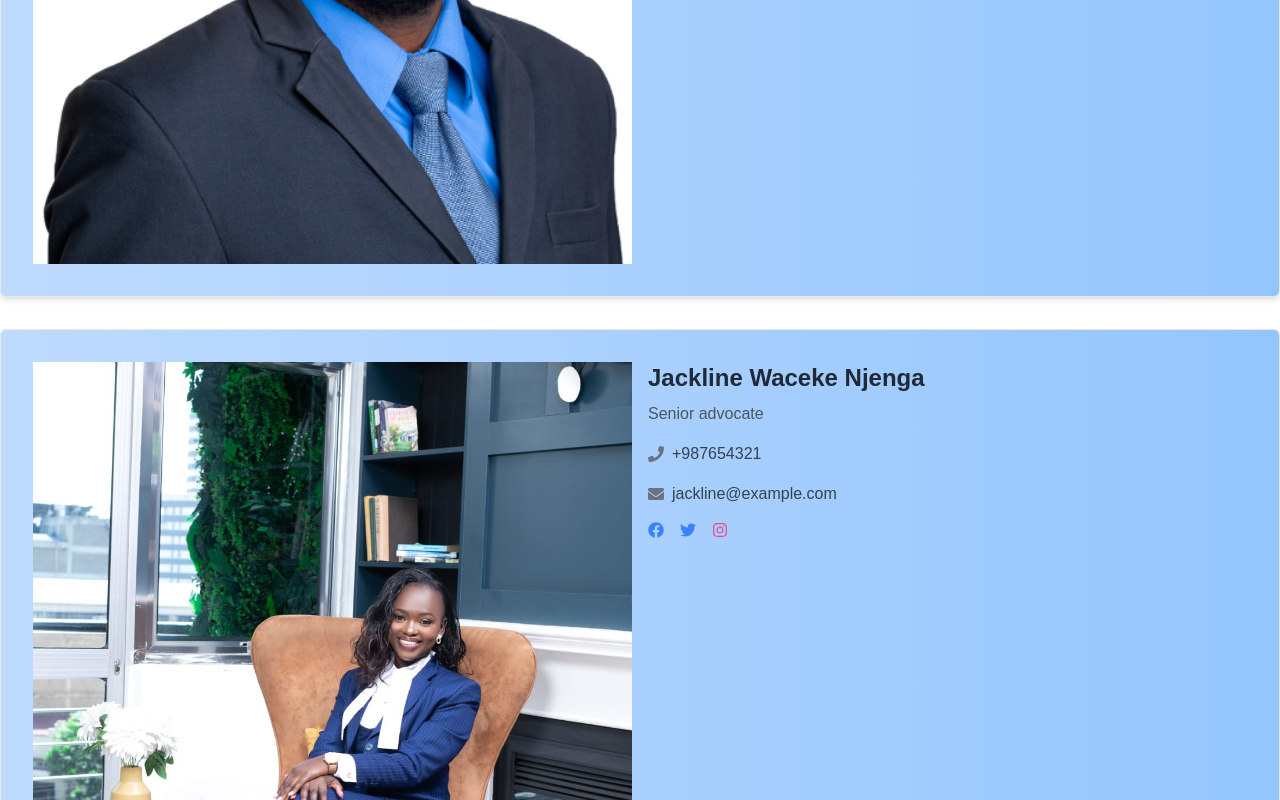
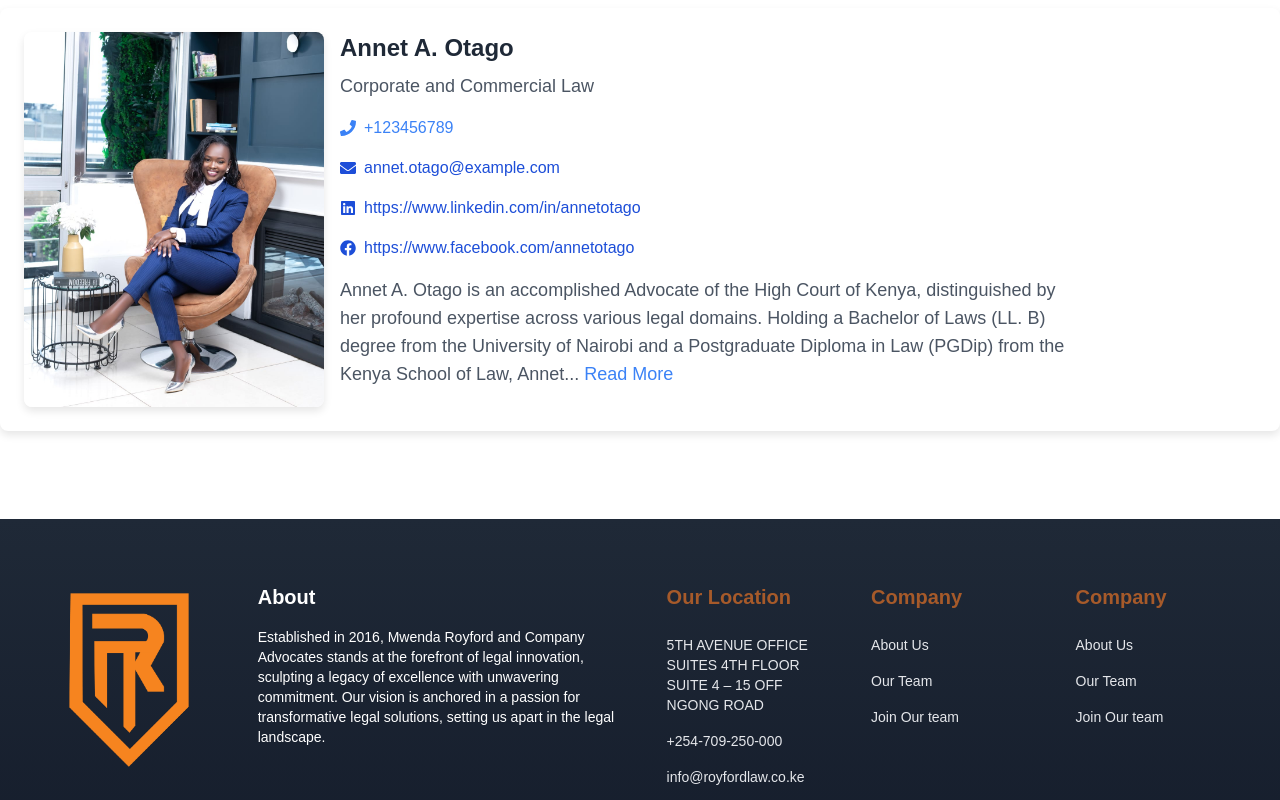
Before and after one commit to rencyngina/law-firm, a Next.js app: page /Our-lawyer in a window 1280 px wide. Shown: the part 840-1640 px from the top of the page. Built offline with nearby package versions, Linux system fonts and the light colour scheme.

Commit message:
update components styling

```diff
--- a/src/components/Footer/FooterLinks.jsx
+++ b/src/components/Footer/FooterLinks.jsx
@@ -1,5 +1,4 @@
 // import { IconBrandTwitter, IconBrandYoutube, IconBrandInstagram } from '@tabler/icons-react';
-
 import { FaYoutube } from "react-icons/fa";
 import Image from "next/image";
 import { BsTwitterX } from "react-icons/bs";
@@ -12,10 +11,11 @@ function FooterLinks() {
           <div className="lg:flex lg:items-start lg:gap-8">
             <div className="text-teal-300">
               <Image
-                src="/images/LOGOS3-removebg.png"
+                src="/images/MWENDA ROYFORD LOGO-03 (1).png"
                 alt="Logo"
                 height={350}
-                width={400}
+                width={850}
+                // className="w-full h-80"
               />
             </div>
             <div className="mt-8 grid grid-cols-2 gap-8 lg:mt-0 lg:grid-cols-5 lg:gap-y-16">
@@ -40,14 +40,6 @@ function FooterLinks() {
                       href="#"
                       className="transition hover:opacity-75 text-gray-200"
                     >
-                      ACK Garden Annex, 6th Floor, 1st Ngong Avenue
-                    </a>
-                  </li>
-                  <li className="flex items-center">
-                    <a
-                      href="#"
-                      className="transition hover:opacity-75 text-gray-200"
-                    >
                       5TH AVENUE OFFICE SUITES 4TH FLOOR SUITE 4 – 15 OFF NGONG
                       ROAD
                     </a>
@@ -62,10 +54,43 @@ function FooterLinks() {
                   </li>
                   <li className="flex items-center">
                     <p className="transition hover:opacity-75 text-gray-200">
-                      info@mwendaroyfordadvocates.co.ke
+                      info@royfordlaw.co.ke
                     </p>
                   </li>
                 </ul>
+              </div>
+              <div className="flex lg:block gap-10">
+                <div className="col-span-2 sm:col-span-1">
+                  <p className="font-bold  text-[#A65A2A] lg:text-xl sm:text-lg">
+                    Company
+                  </p>
+                  <ul className=" lg:text-sm sm:text-sm mt-6 space-y-4 text-sm">
+                    <li>
+                      <a
+                        href="#"
+                        className="transition hover:opacity-75 text-gray-200"
+                      >
+                        About Us
+                      </a>
+                    </li>
+                    <li>
+                      <a
+                        href="#"
+                        className="transition hover:opacity-75 text-gray-200"
+                      >
+                        Our Team
+                      </a>
+                    </li>
+                    <li>
+                      <a
+                        href="#"
+                        className="transition hover:opacity-75 text-gray-200"
+                      >
+                        Join Our team
+                      </a>
+                    </li>
+                  </ul>
+                </div>
               </div>
               <div className="flex lg:block gap-10">
                 <div className="col-span-2 sm:col-span-1">
--- a/src/components/LawyerCard.jsx
+++ b/src/components/LawyerCard.jsx
@@ -1,59 +1,98 @@
-import React from "react";
-import { FaPhone, FaEnvelope } from "react-icons/fa";
-import { FaFacebook, FaTwitter, FaInstagram } from "react-icons/fa";
+// LawyerCard.js
+import React, { useState } from "react";
+import { FaPhone, FaEnvelope, FaLinkedin, FaFacebook } from "react-icons/fa";
 import Image from "next/image";
+import styled from "styled-components";
+
+const CardContainer = styled.div`
+  background: #fff;
+  padding: 1.5rem;
+  box-shadow: 0 4px 8px rgba(0, 0, 0, 0.1);
+  transition: box-shadow 0.3s ease;
+  margin-bottom: 1.5rem;
+  border-radius: 8px;
+  overflow: hidden;
+
+  &:hover {
+    box-shadow: 0 8px 16px rgba(0, 0, 0, 0.2);
+  }
+
+  @media (min-width: 768px) {
+    display: flex;
+  }
+`;
+
+const ImageContainer = styled.div`
+  width: 100%;
+  max-width: 300px;
+  margin-bottom: 1rem;
+  border-radius: 8px;
+  overflow: hidden;
+  box-shadow: 0 4px 8px rgba(0, 0, 0, 0.1);
+
+  @media (min-width: 768px) {
+    margin-bottom: 0;
+    margin-right: 1rem;
+  }
+`;
+
+const BioContainer = styled.div`
+  width: 100%;
+
+  @media (min-width: 768px) {
+    width: 60%;
+  }
+`;
 
 const LawyerCard = ({ lawyer }) => {
+  const [readMore, setReadMore] = useState(false);
+
   return (
-    <div className="mb-8 md:flex bg-gradient-to-r from-blue-200 to-blue-300 p-6 md:p-8 rounded-md shadow-md border border-gray-200 hover:shadow-lg transition duration-300">
-      <div className="md:w-1/2 md:mr-4">
-        <Image
-            width={1000}
-            height={980}
-          src={lawyer.image}
-          alt={lawyer.name}
-          className="w-full h-full object-cover"
-        />
-      </div>
-      <div className="md:w-1/2">
-        <h2 className="text-2xl font-semibold mb-2 text-gray-800">{lawyer.name}</h2>
-        <p className="text-gray-600 mb-4">{lawyer.work}</p>
+    <CardContainer>
+      <ImageContainer>
+        <div className="relative w-full h-79 overflow-hidden">
+          <Image
+            src={lawyer.image}
+            alt={lawyer.name}
+            width={300}
+            height={300}
+            objectFit="cover"
+            className="w-full h-full"
+          />
+        </div>
+      </ImageContainer>
+      <BioContainer>
+        <h2 className="text-2xl font-semibold mb-2 text-gray-800">
+          {lawyer.name}
+        </h2>
+        <p className="lg:text-lg text-sm text-gray-600 mb-4">{lawyer.work}</p>
         <div className="flex items-center mb-4">
-          <FaPhone className="text-gray-500 mr-2" />
-          <p className="text-gray-700">{lawyer.phone}</p>
+          <FaPhone className="text-blue-500 mr-2" />
+          <p className="text-blue-500">{lawyer.phone}</p>
         </div>
         <div className="flex items-center mb-4">
-          <FaEnvelope className="text-gray-500 mr-2" />
-          <p className="text-gray-700">{lawyer.email}</p>
+          <FaEnvelope className="text-blue-700 mr-2" />
+          <p className="text-blue-700">{lawyer.email}</p>
         </div>
-        <div className="flex space-x-4">
-          <a
-            href={lawyer.facebook}
-            target="_blank"
-            rel="noopener noreferrer"
-            className="text-blue-500 hover:text-blue-700 transition duration-300 focus:outline-none focus:underline"
+        <div className="flex items-center mb-4">
+          <FaLinkedin className="text-blue-700 mr-2" />
+          <p className="text-blue-700">{lawyer.linkedin}</p>
+        </div>
+        <div className="flex items-center mb-4">
+          <FaFacebook className="text-blue-700 mr-2" />
+          <p className="text-blue-700">{lawyer.facebook}</p>
+        </div>
+        <p className="lg:text-lg text-sm text-gray-600 mb-4">
+          {readMore ? lawyer.bio : `${lawyer.bio.substring(0, 300)}...`}
+          <span
+            className="text-blue-500 cursor-pointer"
+            onClick={() => setReadMore(!readMore)}
           >
-            <FaFacebook />
-          </a>
-          <a
-            href={lawyer.twitter}
-            target="_blank"
-            rel="noopener noreferrer"
-            className="text-blue-500 hover:text-blue-700 transition duration-300 focus:outline-none focus:underline"
-          >
-            <FaTwitter />
-          </a>
-          <a
-            href={lawyer.instagram}
-            target="_blank"
-            rel="noopener noreferrer"
-            className="text-pink-500 hover:text-pink-700 transition duration-300 focus:outline-none focus:underline"
-          >
-            <FaInstagram />
-          </a>
-        </div>
-      </div>
-    </div>
+            {readMore ? " Read Less" : " Read More"}
+          </span>
+        </p>
+      </BioContainer>
+    </CardContainer>
   );
 };
 
--- a/src/components/nav.jsx
+++ b/src/components/nav.jsx
@@ -127,11 +127,11 @@ const LandingNavBar = () => {
         <div className="flex items-center">
           <Link href="/">
             <Image
-              src="/images/LOGOS3-removebg.png"
+              src="/images/MWENDA ROYFORD LOGO-03 (1).png"
               alt="Logo"
               className="cursor-pointer"
-              height={90}
-              width={200}
+              height={40}
+              width={80}
             />
           </Link>
         </div>
--- a/src/components/section1.jsx
+++ b/src/components/section1.jsx
@@ -1,3 +1,4 @@
+/* eslint-disable react/no-unescaped-entities */
 import React, { useEffect, useCallback, useRef } from "react";
 import { motion, useAnimation } from "framer-motion";
 import Image from "next/image";
@@ -30,7 +31,6 @@ const Section1 = () => {
       { ref: thirdSectionControls, offset: 800, controls: thirdSectionControls },
     ];
   }, [firstSectionControls, secondSectionControls, thirdSectionControls]);
-
 
   return (
     <div
--- a/src/pages/Our-lawyer.jsx
+++ b/src/pages/Our-lawyer.jsx
@@ -9,27 +9,32 @@ const Lawyer = () => {
   const teamData = [
     {
       id: 1,
-      name: "Nkonge Royford Mwenda",
-      bio: "",
-      image: "/images/JKTK.webp",
+      name: "Nkonge R. Mwenda",
+      bio: "Nkonge Royford Mwenda, a legal luminary and visionary leader, is the driving force behind Mwenda Royford and Company Advocates. Admitted to the Kenya Bar in 2016, he boasts expertise in Civil and Commercial Law, Litigation, Environmental Law, Election Petitions, Arbitration, and more. With an LL.B from ANU, a Diploma from the Kenya School of Law, and ongoing LLM studies at UON, Mr. Mwenda's academic prowess seamlessly blends with practical acumen. As an Advocate of the High Court, he shapes legal landscapes with finesse, making Mwenda Royford a beacon of innovation and success.",
+      image: "/images/Mwenda2.jpg",
       work: "Senior advocate",
-      email: "royford@example.com",
+      email: "mwenda@royfordlaw.com",
       phone: "+123456789",
       facebook: "https://www.facebook.com/royford",
+      linkedin: "royfordmwenda",
       twitter: "https://www.twitter.com/royford",
       instagram: "https://www.instagram.com/royford",
     },
     {
       id: 2,
-      name: "Jackline Waceke Njenga",
-      bio: "",
-      image: '/images/lawyers/lawyer1.jpeg',
-      work: 'Senior advocate',
-      email: 'jackline@example.com',
-      phone: "+987654321",
-      facebook: 'https://www.facebook.com/jackline',
-      twitter: 'https://www.twitter.com/jackline',
-      instagram: 'https://www.instagram.com/jackline',
+      name: "Annet A. Otago",
+      bio: `
+        Annet A. Otago is an accomplished Advocate of the High Court of Kenya, distinguished by her profound expertise across various legal domains. Holding a Bachelor of Laws (LL. B) degree from the University of Nairobi and a Postgraduate Diploma in Law (PGDip) from the Kenya School of Law, Annet is currently pursuing a Master of Laws (LL.M) with a specialization in Corporate and Financial Law at the University of Nairobi.
+As a legal scholar, her research focus delves into the Impact of Insider Trading Regulations on Financial Market Integrity and Investor Confidence. Annet's legal acumen extends to corporate and commercial litigation, securities law, banking, intellectual property, public procurement, and more.
+With a diverse background in both the private sector and as an associate at Wanyaga & Njaramba Advocates, Annet exemplifies a highly driven and competent legal practitioner. She upholds values of integrity, professionalism, and quality in delivering legal services. Annet envisions the future of law intertwined with technology, navigating the complexities of litigation.
+Beyond her legal pursuits, Annet finds joy in recreational running, mountaineering, experimenting with food recipes, and writing contemporary fiction. A novice in realist painting, she actively engages in community volunteering and passionately supports the Chelsea Football Club. Annet A. Otago embodies a multifaceted professional committed to excellence in law and a vibrant personal life
+      `,
+      image: "/images/lawyers/lawyer1.jpeg",
+      work: "Corporate and Commercial Law",
+      email: "annet.otago@example.com",
+      phone: "+123456789",
+      linkedin: "https://www.linkedin.com/in/annetotago",
+      facebook: "https://www.facebook.com/annetotago",
     },
   ];
 
@@ -46,14 +51,15 @@ const Lawyer = () => {
           backgroundRepeat: "no-repeat",
         }}
       >
-          <h1 className="text-xl font-bold lg:text-2xl xl:text-5xl text-white">Our Lawyers</h1>
+        <h1 className="text-xl font-bold lg:text-2xl xl:text-5xl text-white">
+          Our Lawyers
+        </h1>
         <p className="text-white text-sm lg:text-xl xl:text-2xl mt-4">
           Meet Our Lawyers
         </p>
       </div>
       <div className="bg-white min-h-screen py-16">
         <div className="container mx-auto">
-          <h1 className="text-3xl font-bold text-center mb-8">Our Lawyers</h1>
           {teamData.map((lawyer) => (
             <LawyerCard key={lawyer.id} lawyer={lawyer} />
           ))}
```
Also changed, not shown: src/components/faq.jsx (+167 -130 lines), src/components/section2.jsx (+4 -3 lines), public/images/MWENDA ROYFORD LOGO-03 (1).png (added). Lines whose indentation alone changed are shown as unchanged.
